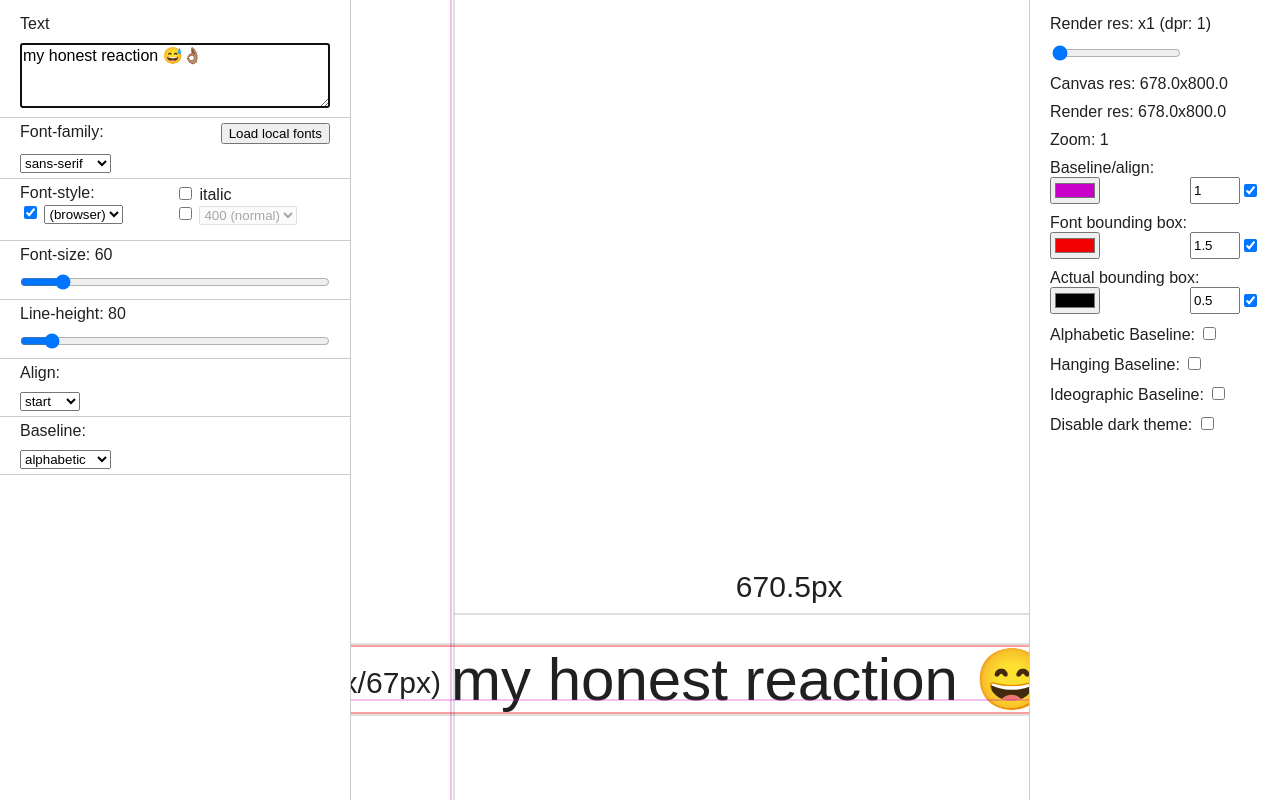
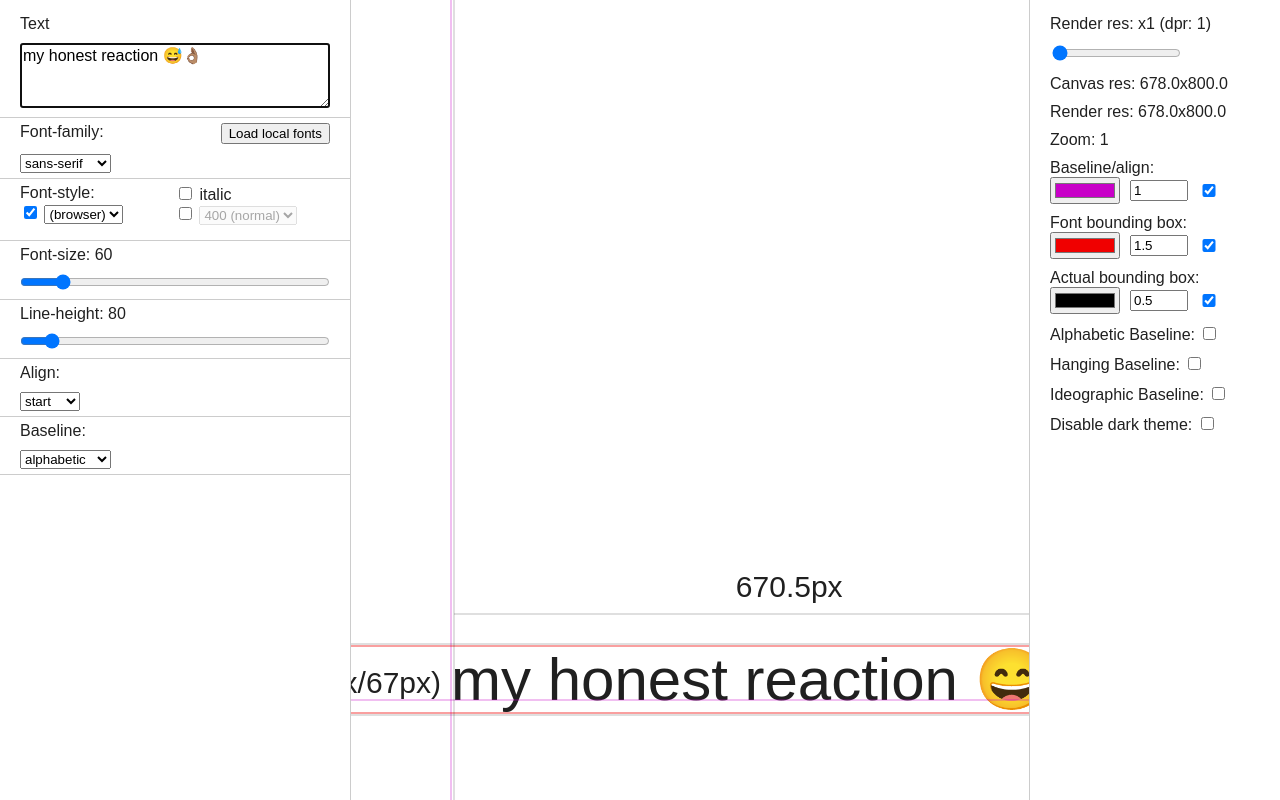
Before and after one commit to jeegurda/TexMetrix, a plain HTML site: page index.html in a window 1280 px wide. Drawn offline with Linux system fonts and the light colour scheme.

Commit message:
Deploying to gh-pages from @ jeegurda/TexMetrix@35e3a86d31da58a57ba5d74a192bed517a291deb 🚀

```diff
--- a/index.html
+++ b/index.html
@@ -111,7 +111,8 @@
         <div>
           <div>Baseline/align:</div>
           <div class="color-inputs">
-            <input type="color" class="bl-align-color-input" />
+            <div><input type="color" class="bl-align-color-input" /></div>
+            <div>
               <input
                 type="number"
                 class="bl-align-width-input"
@@ -119,13 +120,15 @@
                 max="5"
                 step="0.5"
               />
-            <input type="checkbox" class="bl-align-display-input" />
+            </div>
+            <div><input type="checkbox" class="bl-align-display-input" /></div>
           </div>
         </div>
         <div>
           <div>Font bounding box:</div>
           <div class="color-inputs">
-            <input type="color" class="font-color-input" />
+            <div><input type="color" class="font-color-input" /></div>
+            <div>
               <input
                 type="number"
                 class="font-width-input"
@@ -133,13 +136,15 @@
                 max="5"
                 step="0.5"
               />
-            <input type="checkbox" class="font-display-input" />
+            </div>
+            <div><input type="checkbox" class="font-display-input" /></div>
           </div>
         </div>
         <div>
           <div>Actual bounding box:</div>
           <div class="color-inputs">
-            <input type="color" class="actual-color-input" />
+            <div><input type="color" class="actual-color-input" /></div>
+            <div>
               <input
                 type="number"
                 class="actual-width-input"
@@ -147,7 +152,8 @@
                 max="5"
                 step="0.5"
               />
-            <input type="checkbox" class="actual-display-input" />
+            </div>
+            <div><input type="checkbox" class="actual-display-input" /></div>
           </div>
         </div>
         <div>
```
Also changed, not shown: bundled/bundle.css (+1 -1 lines), 1 other file. Lines whose indentation alone changed are shown as unchanged.
